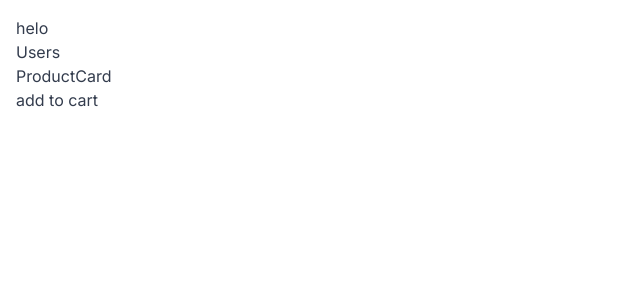
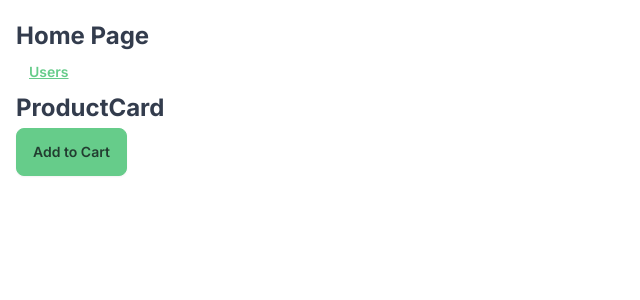
Before and after one commit to shrewman/next-course, a Next.js app: page / in a window 1280 px wide. Shown: the top 300 px of the page, without its empty margins (0-640 px from the left). Built offline with nearby package versions, Linux system fonts and the light colour scheme.

Commit message:
change styles

```diff
--- a/app/components/AddToCart.tsx
+++ b/app/components/AddToCart.tsx
@@ -2,7 +2,11 @@
 import React from "react";
 
 const AddToCartButton = () => {
-  return <button onClick={() => console.log("add")}>add to cart</button>;
+  return (
+    <button className="btn btn-primary" onClick={() => console.log("add")}>
+      Add to Cart
+    </button>
+  );
 };
 
 export default AddToCartButton;
--- a/app/globals.css
+++ b/app/globals.css
@@ -11,3 +11,7 @@ body {
     text-wrap: balance;
   }
 }
+
+h1 {
+  @apply text-2xl font-bold my-1;
+}
--- a/app/page.tsx
+++ b/app/page.tsx
@@ -5,8 +5,10 @@ export default function Home() {
   return (
     <>
       <main>
-        <h1>helo</h1>
-        <Link href="users">Users</Link>
+        <h1>Home Page</h1>
+        <Link href="users" className="btn btn-sm btn-link">
+          Users
+        </Link>
         <ProductCard></ProductCard>
       </main>
     </>
```
